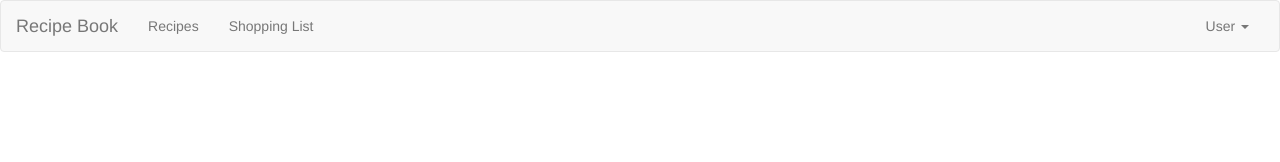
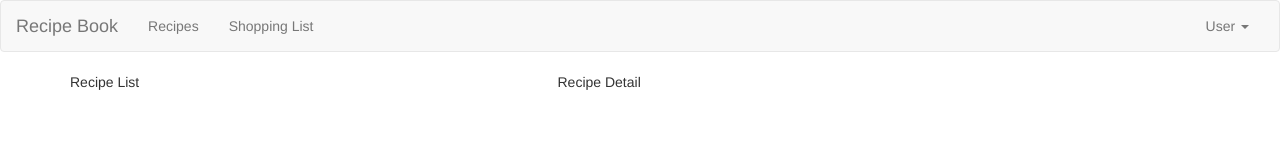
Before and after one commit to a-soliman/recipe-book, an Angular app: page / in a window 1280 px wide. Shown: the top 162 px of the page. Built offline with nearby package versions, Linux system fonts and the light colour scheme.

Commit message:
test .. so far so good

```diff
--- a/src/app/app.component.html
+++ b/src/app/app.component.html
@@ -1 +1,4 @@
 <rb-header></rb-header>
+<div class="container">
+	<rb-recipes></rb-recipes>
+</div>
--- a/src/app/recipes/recipes.component.html
+++ b/src/app/recipes/recipes.component.html
@@ -1,8 +1,8 @@
 <div class="row">
 	<div class="col-md-5">
-
+		Recipe List
 	</div>
 	<div class="col-md-7">
-
+		Recipe Detail
 	</div>
 </div>
```
